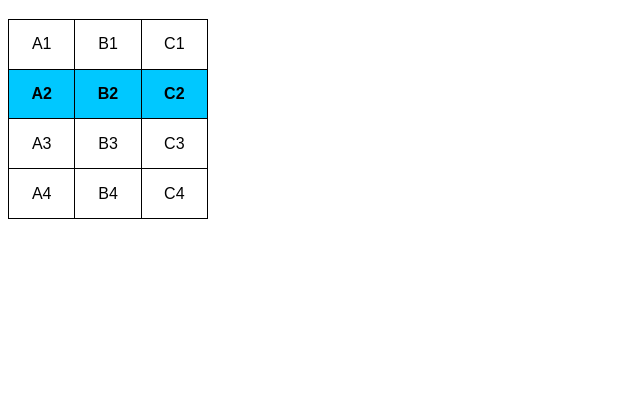
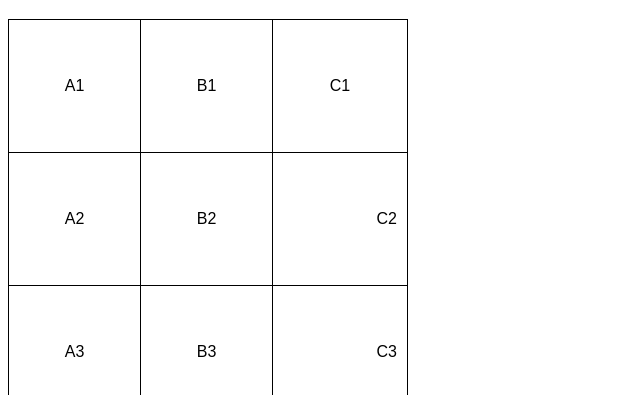
Before and after one commit to AbinadabeFont/html-css, a plain HTML site: page exercicios/ex023/tabela001.html in a window 1280 px wide. Shown: the part 61-456 px from the top of the page, without its empty margins (0-640 px from the left). Drawn offline with Linux system fonts and the light colour scheme.

Commit message:
Atualização

```diff
--- a/exercicios/ex023/tabela001.html
+++ b/exercicios/ex023/tabela001.html
@@ -10,19 +10,18 @@
             font-family: Arial, Helvetica, sans-serif;
         }
         table {
-            width: 200px;
-            height: 200px;
-            text-align: center;
+            width: 400px;
+            height: 400px;
             border-collapse: collapse;
         }
         td {
             border: 1px solid black;
             padding: 10px;
+            vertical-align: middle;
+            text-align: center;
         }
-        .dado {
-            background-color: rgb(0, 200, 255);
-            color: rgb(0, 0, 0);
-            font-weight: bolder;
+        .numero{
+            text-align: right;
         }
     </style>
 </head>
@@ -42,19 +41,14 @@
             <td>C1</td>
         </tr>
         <tr>
-            <td class="dado">A2</td>
-            <td class="dado">B2</td>
-            <td class="dado">C2</td>
+            <td>A2</td>
+            <td>B2</td>
+            <td class="numero">C2</td>
         </tr>
         <tr>
             <td>A3</td>
             <td>B3</td>
-            <td>C3</td>
-        </tr>
-        <tr>
-            <td>A4</td>
-            <td>B4</td>
-            <td>C4</td>
+            <td class="numero">C3</td>
         </tr>
     </table>
 </body>
```
